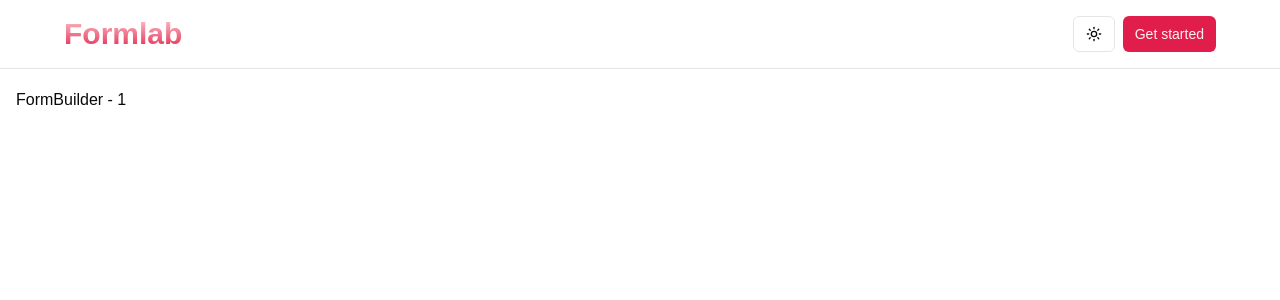
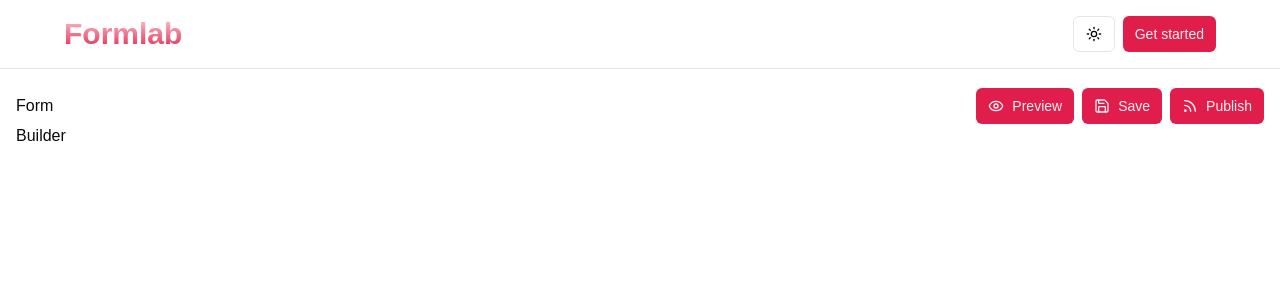
Before and after one commit to Kushal3502/formlab, a Next.js app: page /builder/1 in a window 1280 px wide. Shown: the top 300 px of the page. Built offline with nearby package versions, Linux system fonts and the light colour scheme; no server answers.

Commit message:
added pages

```diff
--- a/src/app/builder/[formId]/page.tsx
+++ b/src/app/builder/[formId]/page.tsx
@@ -1,12 +1,30 @@
 "use client";
 
+import Builder from "@/components/Builder";
+import PreviewButton from "@/components/PreviewButton";
+import PublishButton from "@/components/PublishButton";
+import SaveButton from "@/components/SaveButton";
 import { useParams } from "next/navigation";
 import React from "react";
 
 function FormBuilder() {
   const { formId } = useParams();
 
-  return <div>FormBuilder - {formId}</div>;
+  return (
+    <div>
+      <div className=" flex justify-between items-center">
+        <h4>Form</h4>
+        <div className=" flex justify-center items-center gap-2">
+          <PreviewButton />
+          <SaveButton />
+          <PublishButton/>
+        </div>
+      </div>
+      <div>
+        <Builder />
+      </div>
+    </div>
+  );
 }
 
 export default FormBuilder;
--- a/src/app/dashboard/page.tsx
+++ b/src/app/dashboard/page.tsx
@@ -3,7 +3,6 @@
 import { getForms } from "@/actions/formActions";
 import CreateFormButton from "@/components/CreateFormButton";
 import FormCard from "@/components/FormCard";
-import Forms from "@/components/FormCard";
 import { Separator } from "@/components/ui/separator";
 import { Skeleton } from "@/components/ui/skeleton";
 import { Form } from "@prisma/client";
--- /dev/null
+++ b/src/app/view/[formId]/page.tsx
@@ -0,0 +1,9 @@
+import React from 'react'
+
+function page() {
+  return (
+    <div>page</div>
+  )
+}
+
+export default page
--- /dev/null
+++ b/src/components/Builder.tsx
@@ -0,0 +1,9 @@
+import React from 'react'
+
+function Builder() {
+  return (
+    <div>Builder</div>
+  )
+}
+
+export default Builder
--- a/src/components/CreateFormButton.tsx
+++ b/src/components/CreateFormButton.tsx
@@ -67,7 +67,7 @@ function DialogFormComponent() {
 
       toast.success("New form created");
 
-      router.push(`/builder/${formId}`);
+      router.push(`/view/${formId}`);
     } catch (error) {
       console.error("Error creating form:", error);
       toast.error("Error creating form");
--- a/src/components/FormCard.tsx
+++ b/src/components/FormCard.tsx
@@ -11,7 +11,7 @@ import Link from "next/link";
 
 function FormCard({ data }: { data: Form }) {
   return (
-    <Link href={`/builder/${data.id}`}>
+    <Link href={`/view/${data.id}`}>
       <Card className="min-h-[160px] shadow-lg hover:shadow-xl cursor-pointer flex flex-col justify-between dark:bg-zinc-900 hover:scale-105 transition-all duration-300">
         <CardHeader>
           <CardTitle className="text-xl font-normal truncate">{data.title}</CardTitle>
--- /dev/null
+++ b/src/components/PreviewButton.tsx
@@ -0,0 +1,14 @@
+import React from "react";
+import { Button } from "./ui/button";
+import { Eye } from "lucide-react";
+
+function PreviewButton() {
+  return (
+    <Button size={"sm"}>
+      <Eye />
+      Preview
+    </Button>
+  );
+}
+
+export default PreviewButton;
--- /dev/null
+++ b/src/components/PublishButton.tsx
@@ -0,0 +1,14 @@
+import React from "react";
+import { Button } from "./ui/button";
+import { Rss } from "lucide-react";
+
+function PublishButton() {
+  return (
+    <Button size={"sm"}>
+      <Rss   />
+      Publish
+    </Button>
+  );
+}
+
+export default PublishButton;
--- /dev/null
+++ b/src/components/SaveButton.tsx
@@ -0,0 +1,14 @@
+import React from "react";
+import { Button } from "./ui/button";
+import { Save } from "lucide-react";
+
+function SaveButton() {
+  return (
+    <Button size={"sm"}>
+      <Save />
+      Save
+    </Button>
+  );
+}
+
+export default SaveButton;
```
Also changed, not shown: src/actions/formActions.ts (+21 -0 lines).
